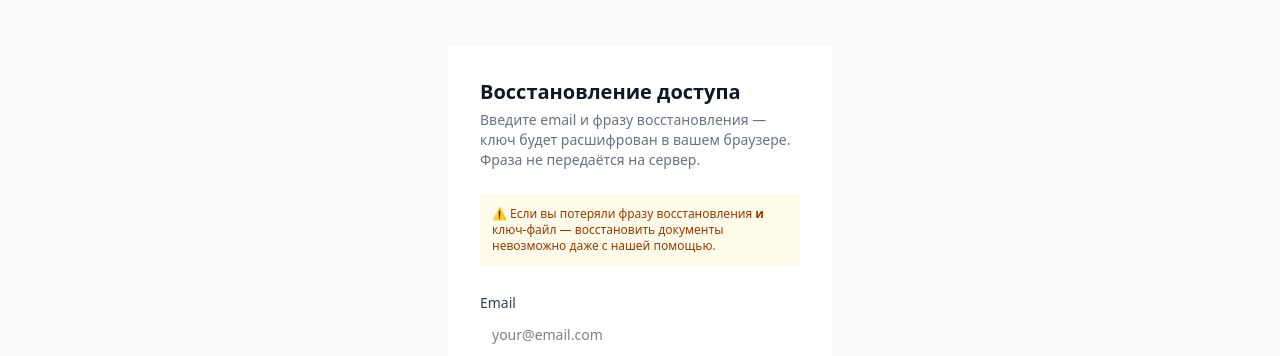
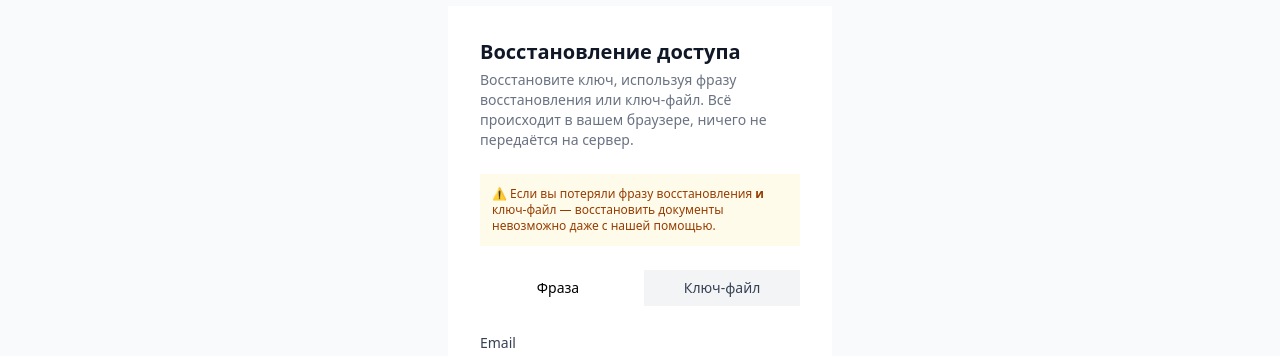
Before and after one commit to SpiritusMalus/LawDocs, a Next.js app in the folder frontend/: page /recovery in a window 1280 px wide. Shown: the part 152-508 px from the top of the page. Built offline with nearby package versions, Linux system fonts and the light colour scheme; no server answers.

Commit message:
fix: E2EE recovery — restore publicKey and add keyfile recovery path

```diff
--- a/frontend/app/recovery/page.tsx
+++ b/frontend/app/recovery/page.tsx
@@ -1,21 +1,23 @@
 "use client";
 
-import { useState } from "react";
+import { useState, useRef } from "react";
 import { useRouter } from "next/navigation";
 import { E2EEClient } from "@/lib/e2ee-client";
 import { Button } from "@/components/ui/button";
 
 type Step = "form" | "recovering" | "done" | "error";
+type RecoveryMethod = "phrase" | "keyfile";
 
 export default function RecoveryPage() {
   const router = useRouter();
+  const fileInputRef = useRef<HTMLInputElement>(null);
   const [email, setEmail] = useState("");
   const [phrase, setPhrase] = useState("");
+  const [method, setMethod] = useState<RecoveryMethod>("phrase");
   const [step, setStep] = useState<Step>("form");
   const [error, setError] = useState<string | null>(null);
 
-  async function handleRecover(e: React.FormEvent) {
-    e.preventDefault();
+  async function recoverViaPhrase() {
     setStep("recovering");
     setError(null);
 
@@ -43,9 +45,14 @@ export default function RecoveryPage() {
         phrase
       );
 
-      // Получаем public_key из приватного через nacl
-      // (для простоты — получить при setup'е. Пока просто сохраняем privateKey)
       E2EEClient.savePrivateKeyToLocalStorage(privateKey);
+
+      const meRes = await fetch("/api/user/me");
+      if (!meRes.ok) throw new Error("Не удалось получить публичный ключ");
+      const userData = await meRes.json() as { public_key?: string };
+      if (userData.public_key) {
+        E2EEClient.savePublicKeyToLocalStorage(userData.public_key);
+      }
 
       setStep("done");
       setTimeout(() => router.replace("/"), 2000);
@@ -53,6 +60,52 @@ export default function RecoveryPage() {
       setError(e instanceof Error ? e.message : "Неизвестная ошибка");
       setStep("error");
     }
+  }
+
+  async function recoverViaKeyFile(file: File) {
+    setStep("recovering");
+    setError(null);
+
+    try {
+      const text = await file.text();
+      const keyData = JSON.parse(text) as {
+        privateKey?: string;
+        publicKey?: string;
+      };
+
+      if (!keyData.privateKey) {
+        throw new Error("Файл не содержит приватный ключ");
+      }
+
+      E2EEClient.savePrivateKeyToLocalStorage(keyData.privateKey);
+
+      if (keyData.publicKey) {
+        E2EEClient.savePublicKeyToLocalStorage(keyData.publicKey);
+      }
+
+      setStep("done");
+      setTimeout(() => router.replace("/"), 2000);
+    } catch (e) {
+      if (e instanceof SyntaxError) {
+        setError("Неверный формат файла. Это должен быть lawdocs-key.json");
+      } else {
+        setError(e instanceof Error ? e.message : "Неизвестная ошибка");
+      }
+      setStep("error");
+    }
+  }
+
+  async function handleRecover(e: React.FormEvent) {
+    e.preventDefault();
+    if (method === "phrase") {
+      await recoverViaPhrase();
+    }
+  }
+
+  function handleFileSelect(e: React.ChangeEvent<HTMLInputElement>) {
+    const file = e.target.files?.[0];
+    if (!file) return;
+    recoverViaKeyFile(file);
   }
 
   return (
@@ -65,8 +118,8 @@ export default function RecoveryPage() {
               <div>
                 <h1 className="text-xl font-bold text-gray-900">Восстановление доступа</h1>
                 <p className="text-sm text-gray-500 mt-1">
-                  Введите email и фразу восстановления — ключ будет расшифрован в вашем браузере.
-                  Фраза не передаётся на сервер.
+                  Восстановите ключ, используя фразу восстановления или ключ-файл.
+                  Всё происходит в вашем браузере, ничего не передаётся на сервер.
                 </p>
               </div>
 
@@ -83,6 +136,30 @@ export default function RecoveryPage() {
                 </p>
               </div>
 
+              <div className="flex gap-2">
+                <button
+                  onClick={() => { setMethod("phrase"); setError(null); }}
+                  className={`flex-1 py-2 px-3 rounded-lg text-sm font-medium transition-colors ${
+                    method === "phrase"
+                      ? "bg-primary text-primary-foreground"
+                      : "bg-gray-100 text-gray-700 hover:bg-gray-200"
+                  }`}
+                >
+                  Фраза
+                </button>
+                <button
+                  onClick={() => { setMethod("keyfile"); setError(null); }}
+                  className={`flex-1 py-2 px-3 rounded-lg text-sm font-medium transition-colors ${
+                    method === "keyfile"
+                      ? "bg-primary text-primary-foreground"
+                      : "bg-gray-100 text-gray-700 hover:bg-gray-200"
+                  }`}
+                >
+                  Ключ-файл
+                </button>
+              </div>
+
+              {method === "phrase" && (
                 <form onSubmit={handleRecover} className="space-y-4">
                   <div className="space-y-1">
                     <label className="text-sm font-medium text-gray-700">Email</label>
@@ -110,6 +187,33 @@ export default function RecoveryPage() {
                     Восстановить ключ
                   </Button>
                 </form>
+              )}
+
+              {method === "keyfile" && (
+                <div className="space-y-4">
+                  <input
+                    ref={fileInputRef}
+                    type="file"
+                    accept=".json"
+                    onChange={handleFileSelect}
+                    className="hidden"
+                  />
+                  <button
+                    onClick={() => fileInputRef.current?.click()}
+                    className="w-full py-8 border-2 border-dashed border-gray-300 rounded-lg hover:border-primary hover:bg-primary/5 transition-colors"
+                  >
+                    <p className="text-sm font-medium text-gray-700">
+                      Нажмите, чтобы выбрать lawdocs-key.json
+                    </p>
+                    <p className="text-xs text-gray-500 mt-1">
+                      или перетащите файл
+                    </p>
+                  </button>
+                  <p className="text-xs text-gray-500 text-center">
+                    Файл обработается локально, ничего не будет загружено на сервер
+                  </p>
+                </div>
+              )}
             </>
           )}
 
```
Lines whose indentation alone changed are shown as unchanged.
